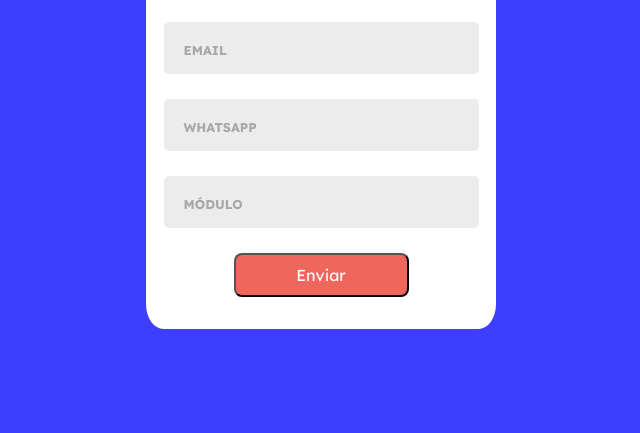
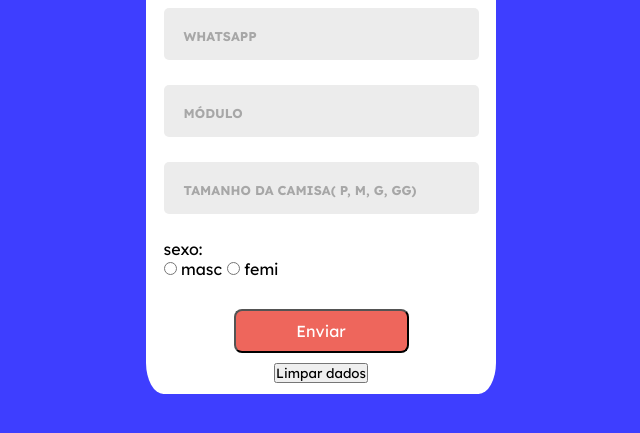
Before and after one commit to Caio-Leto/Camisa_ads, a plain HTML site: page index.html in a window 1280 px wide. Shown: the part 321-754 px from the top of the page, without its empty margins (319-959 px from the left). Drawn offline with Linux system fonts and the light colour scheme.

Commit message:
versão final

```diff
--- a/index.html
+++ b/index.html
@@ -10,7 +10,7 @@
 </head>
 
 <body>
-    <form>
+    <form id="form">
         <h3><a href="camisa.html">Ver Camisa</a></h3>
         <h1>Camisa ADS</h1>
 
@@ -34,10 +34,28 @@
             <input required type="number" name="modulo" class="input">
         </label>
 
-        <button type="submit" class="login__button">Enviar</button>
+        <label class="login_label">
+            <span>Tamanho da Camisa( P, M, G, GG)</span>
+            <input required type="" name="tamanho" class="input">
+
+
+        </label>
+
+        <label class="login_label">
+            <p>sexo:</p>
+            <input class="" type="radio" name="opcao" VALUE="masc"> masc
+            <input class="" type="radio" name="opcao" VALUE="femi"> femi
+        </label>
+
+            <button type="submit" class="login__button">Enviar</button>
+            <button type="reset">Limpar dados</button>
+
     </form>
 
     <script src="./script.js"></script>
+    <script>
+
+    </script>
 </body>
 
 </html>
--- a/script.js
+++ b/script.js
@@ -22,6 +22,8 @@ const handleSubmit = (event) => {
     const email = document.querySelector('input[name=email]').value
     const whatsapp = document.querySelector('input[name=whatsApp]').value
     const modulo = document.querySelector('input[name=modulo]').value
+    const tamanho = document.querySelector('input[name=tamanho]').value
+    const sexo = document.querySelector('input[name=opcao]').value
 
     fetch('https://api.sheetmonkey.io/form/tDfS1oMJCen9nYmJybX6wq', {
         method: 'post',
@@ -29,11 +31,16 @@ const handleSubmit = (event) => {
             'Accept': 'application/json',
             'Content-Type': 'application/json',
         },
-        body: JSON.stringify({name, email, whatsapp, modulo})
+        body: JSON.stringify({name, email, whatsapp, modulo, tamanho, sexo})
     }).then(() => {
         alert('pedido feito com sucesso')
     })
+
+
 }
+
+
+
 
 document.querySelector('form').addEventListener('submit', handleSubmit)
 inputs.forEach((input) => input.addEventListener('focus', handLeFocus))
--- a/style.css
+++ b/style.css
@@ -21,7 +21,7 @@ form {
     transform: translateY(-50%) translateX(-50%);
     margin: auto;
     width: 350px;
-    height: 500px;
+    height: 630px;
     background-color: white;
     display: flex;
     flex-direction: column;
@@ -78,6 +78,10 @@ input:focus {
     margin: 8px 10px;
 }
 
+button {
+    margin: 5px;
+}
+
 .login__button {
     background-color: #ee665c;
     border-radius: 8px;
```
